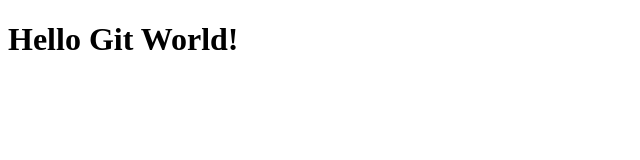
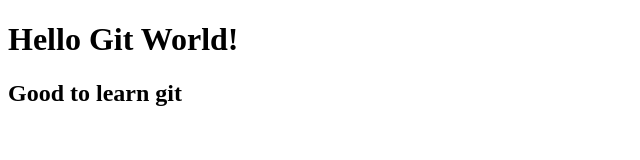
Before and after one commit to hamxy/git-course, a plain HTML site: page index.html in a window 1280 px wide. Shown: the whole page, without its empty margins (0-640 px from the left). Drawn offline with Linux system fonts and the light colour scheme.

Commit message:
Add h2 heading
I have added h2 heading into index.html file

```diff
--- a/index.html
+++ b/index.html
@@ -8,5 +8,6 @@
 </head>
 <body>
     <h1>Hello Git World!</h1>
+    <h2>Good to learn git</h2>
 </body>
 </html>
```
